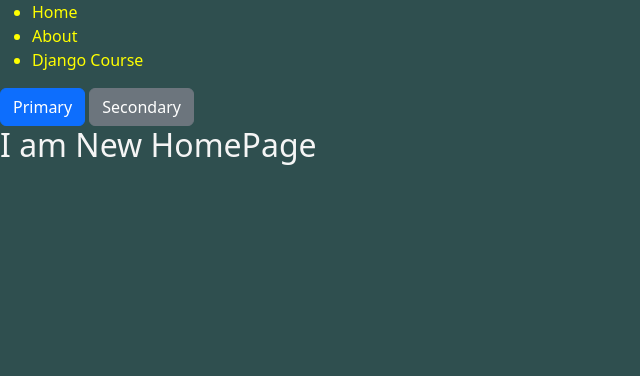
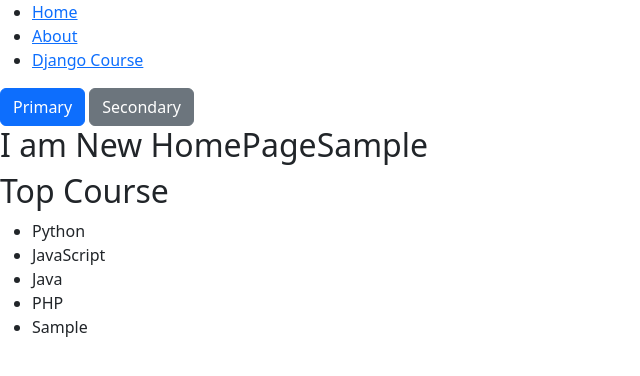
Before and after one commit to mishrayushi2001/Django_learning, a Django app: template gs10/core/templates/core/home.html in a window 1280 px wide. Shown: the top 376 px of the page, without its empty margins (0-640 px from the left). Run offline with Django 4.2, Linux system fonts and the light colour scheme; the template is opened without the code that fills it: most values are stand-ins (such as "Sample title", 1, 10 or a date in 2020); some libraries are stand-ins or nearby versions; some web fonts are replaced.

Commit message:
hyperlink and navbar

```diff
--- a/gs10/core/static/core/css/core.css
+++ b/gs10/core/static/core/css/core.css
@@ -1,9 +1,9 @@
-body{
+/* body{
     background-color: darkslategray;
 }
 h2{
     color:whitesmoke;
 }
 nav{
-    color:yellow;
-}
+    color:yellow
+} */
--- a/gs10/core/templates/core/about.html
+++ b/gs10/core/templates/core/about.html
@@ -3,4 +3,5 @@
 
 {% block content %}
 <h2> I am New About Page</h2>
+<a href="{{abc}}">Something About</a>
 {% endblock content %}
--- a/gs10/core/templates/core/base.html
+++ b/gs10/core/templates/core/base.html
@@ -12,13 +12,7 @@
         {% endblock corecss %}
     </head>
     <body>
-        <nav>
-            <ul>
-                <li>Home</li>
-                <li>About</li>
-                <li>Django Course</li>
-            </ul>
-        </nav>
+        {% include 'core/navbar.html' %}
         <button type="button" class="btn btn-primary">Primary</button>
         <button type="button" class="btn btn-secondary">Secondary</button>
         <i class="fa-solid fa-tree"></i>
--- a/gs10/core/templates/core/home.html
+++ b/gs10/core/templates/core/home.html
@@ -2,5 +2,6 @@
 {% block title %}{{block.super}}Home{% endblock title %}
 
 {% block content %}
-<h2> I am New HomePage</h2>
+<h2> I am New HomePage{{d}}</h2>
+{% include 'core/topcourse.html' with p='PHP' only %}
 {% endblock content %}
--- /dev/null
+++ b/gs10/core/templates/core/navbar.html
@@ -0,0 +1,8 @@
+<nav>
+    <ul>
+        <li><a href="/">Home</a></li>
+        <li><a href="{% url 'aboutus' %}">About</a></li>
+        {% url 'courseone' as co %}
+        <li><a href="{{co}}">Django Course </a></li>
+    </ul>
+</nav>
--- /dev/null
+++ b/gs10/core/templates/core/topcourse.html
@@ -0,0 +1,8 @@
+<h2>Top Course</h2>
+<ul>
+    <li>Python</li>
+    <li>JavaScript</li>
+    <li>Java</li>
+    <li>{{p}}</li>
+    <li>{{d}}</li>
+</ul>
--- a/gs10/core/views.py
+++ b/gs10/core/views.py
@@ -1,7 +1,7 @@
 from django.shortcuts import render
 
 def home(request):
-    return render(request, 'core/home.html')
+    return render(request, 'core/home.html',{'d':'Django'})
 
 def about(request):
-    return render(request, 'core/about.html')
+    return render(request, 'core/about.html',{'abc':'/about'})
--- a/gs10/course/urls.py
+++ b/gs10/course/urls.py
@@ -1,5 +1,5 @@
 from django.urls import path
 from . import views
 urlpatterns=[
-    path('django/',views.learn_django)
+    path('dj/',views.learn_django, name='courseone')
 ]
--- a/gs10/gs10/urls.py
+++ b/gs10/gs10/urls.py
@@ -19,6 +19,6 @@ from core import views
 urlpatterns = [
     path('admin/', admin.site.urls),
     path('',views.home),
-    path('about/',views.about),
-    path('cor/',include('course.urls')),
+    path('aboutsome/',views.about, name='aboutus'),
+    path('course/',include('course.urls')),
 ]
```
